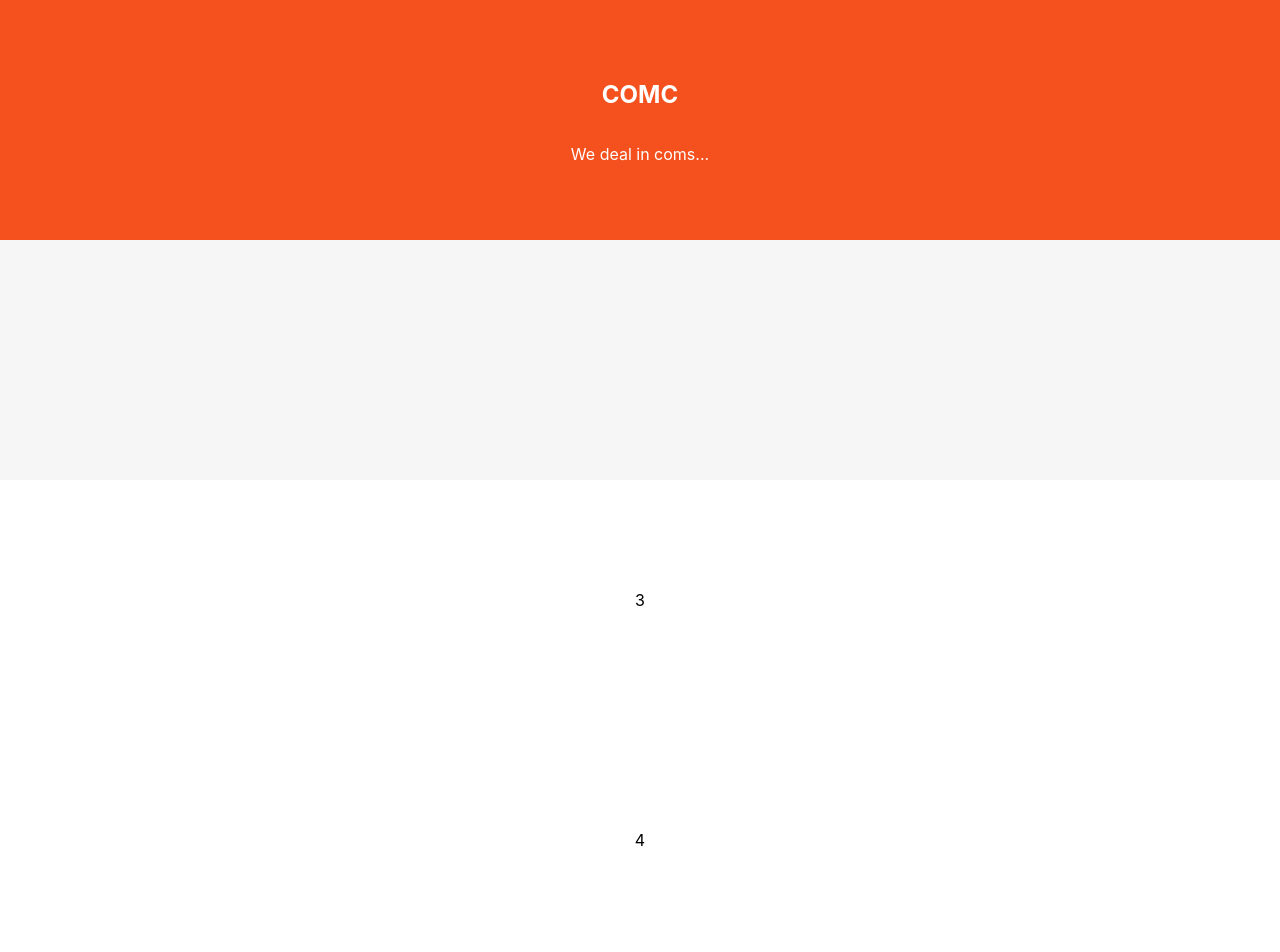
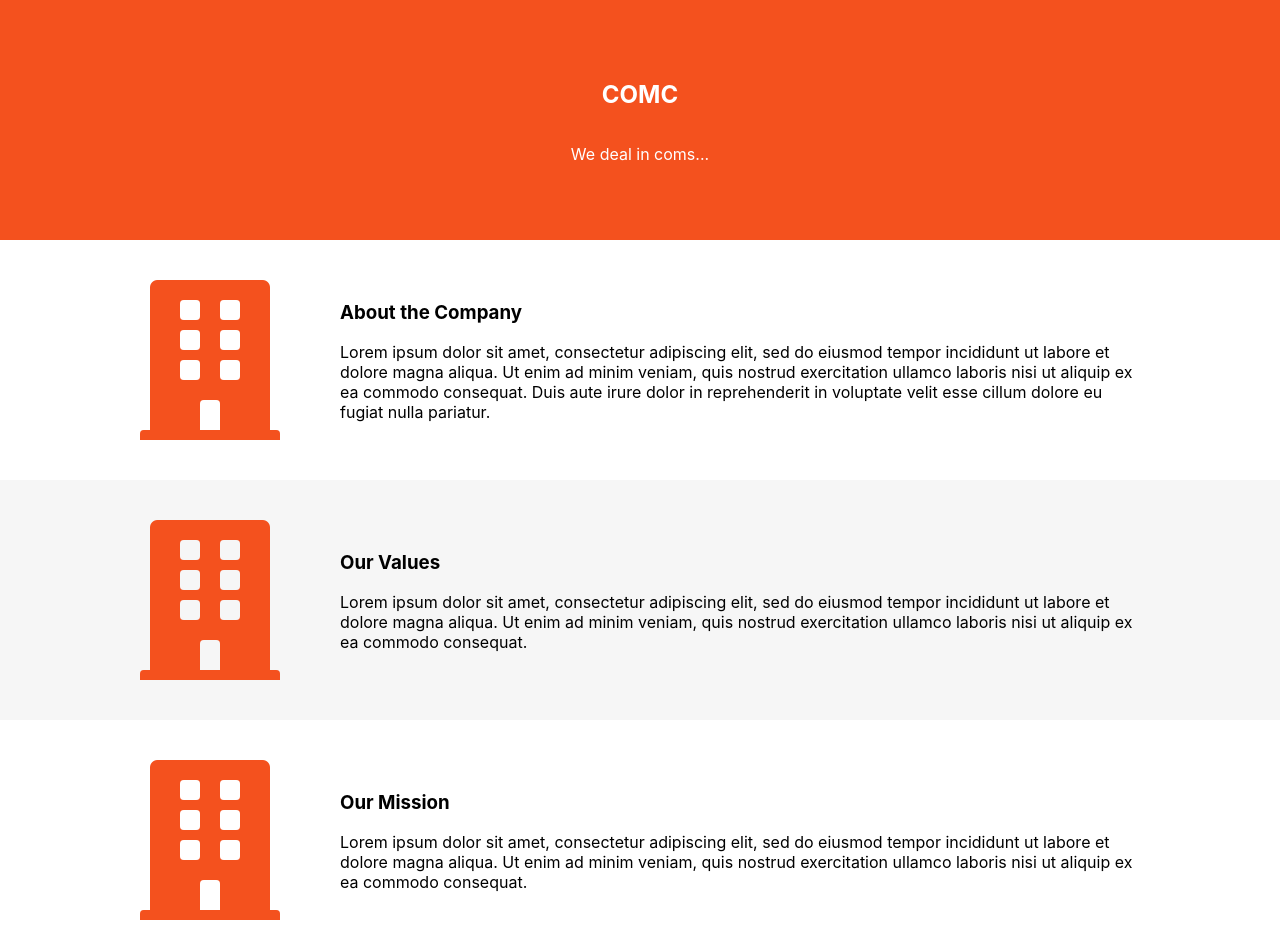
Before and after one commit to stuartelimu/comc, a React (Create React App) app: page / in a window 1280 px wide. Shown: the top 952 px of the page. Built offline with nearby package versions, Linux system fonts and the light colour scheme.

Commit message:
create mission and values components

```diff
--- a/src/About.js
+++ b/src/About.js
@@ -2,9 +2,14 @@ import React from "react";
 
 function About() {
   return (
-    <div className="section bg-grey">
-      <div className="small-div"></div>
-      <div className="big-div"></div>
+    <div className="section">
+      <div className="small-div">
+        <i class="fas fa-building fa-10x orange"></i>
+      </div>
+      <div className="big-div">
+          <h3>About the Company</h3>
+          <p>Lorem ipsum dolor sit amet, consectetur adipiscing elit, sed do eiusmod tempor incididunt ut labore et dolore magna aliqua. Ut enim ad minim veniam, quis nostrud exercitation ullamco laboris nisi ut aliquip ex ea commodo consequat. Duis aute irure dolor in reprehenderit in voluptate velit esse cillum dolore eu fugiat nulla pariatur. </p>
+      </div>
     </div>
   );
 }
--- a/src/App.css
+++ b/src/App.css
@@ -27,3 +27,7 @@
 .section {
   flex-direction: row;
 }
+
+.orange {
+  color: #f4511e;
+}
--- a/src/App.js
+++ b/src/App.js
@@ -2,14 +2,17 @@ import React from 'react';
 import './App.css';
 import Header from './Header';
 import About from './About';
+import Values from './Values';
+import Mission from './Mission';
+
 
 function App() {
   return (
     <div className="body">
       <Header />
       <About />
-      <div>3</div>
-      <div>4</div>
+      <Values />
+      <Mission />
       <div>5</div>
     </div>
   );
--- /dev/null
+++ b/src/Mission.js
@@ -0,0 +1,17 @@
+import React from "react";
+
+function Mission() {
+  return (
+    <div className="section">
+      <div className="small-div">
+        <i class="fas fa-building fa-10x orange"></i>
+      </div>
+      <div className="big-div">
+          <h3>Our Mission</h3>
+          <p>Lorem ipsum dolor sit amet, consectetur adipiscing elit, sed do eiusmod tempor incididunt ut labore et dolore magna aliqua. Ut enim ad minim veniam, quis nostrud exercitation ullamco laboris nisi ut aliquip ex ea commodo consequat.</p>
+      </div>
+    </div>
+  );
+}
+
+export default Mission;
--- /dev/null
+++ b/src/Values.js
@@ -0,0 +1,17 @@
+import React from "react";
+
+function Values() {
+  return (
+    <div className="section bg-grey">
+      <div className="small-div">
+        <i class="fas fa-building fa-10x orange"></i>
+      </div>
+      <div className="big-div">
+          <h3>Our Values</h3>
+          <p>Lorem ipsum dolor sit amet, consectetur adipiscing elit, sed do eiusmod tempor incididunt ut labore et dolore magna aliqua. Ut enim ad minim veniam, quis nostrud exercitation ullamco laboris nisi ut aliquip ex ea commodo consequat. </p>
+      </div>
+    </div>
+  );
+}
+
+export default Values;
```
